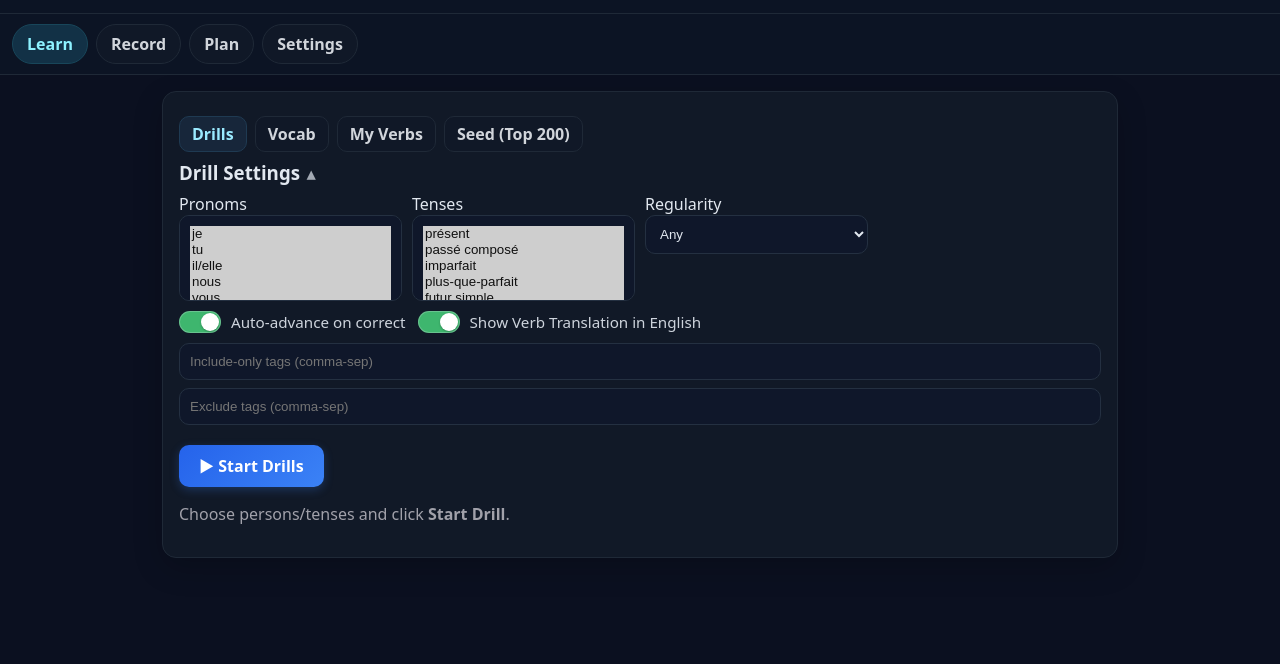
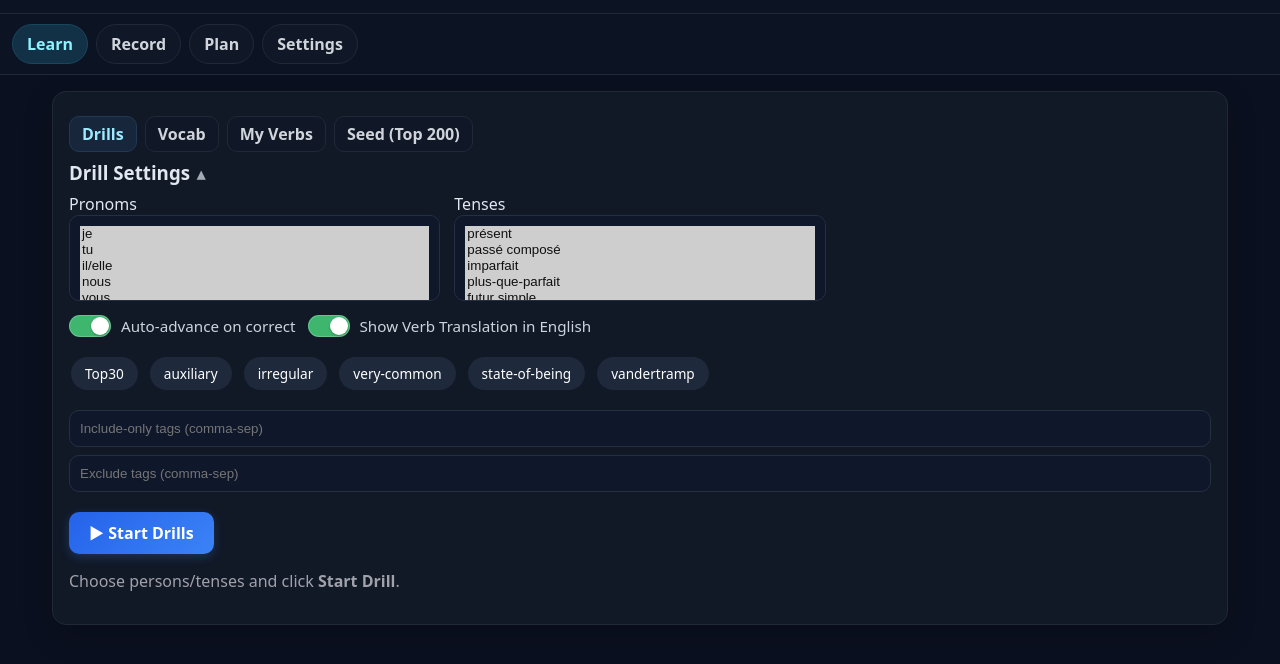
Before and after one commit to acnice1/parlcoach, a website: page index.html in a window 1280 px wide. Shown: the part 46-710 px from the top of the page. Drawn offline with nearby package versions, Linux system fonts and the light colour scheme.

Commit message:
some styling and tag pills

```diff
--- a/app.js
+++ b/app.js
@@ -187,6 +187,18 @@ const DISPLAY_TENSE = {
 const COLLATED_URL = 'top200_french_verbs_collated.json';
 const RULES_URL = 'verb_conjugation_rules.json'; // optional (text-only help)
 
+// --- Fixed list of tag pills you want to show ---
+const TAG_PILL_OPTIONS = [
+  'Top30',
+  'auxiliary',
+  'irregular',
+  'very-common',
+  'state-of-being',
+  'vandertramp'
+  // add/remove as you like
+];
+
+
 const TENSE_DS_KEY = {
   present: 'Présent',
   imparfait: 'Imparfait',
@@ -269,6 +281,7 @@ createApp({
       // QA
       newQA:{ q:'', a:'' },
 
+
       // PLAN
       plan:{ key:'v1', goal:'Government B', dailyMinutes:60, focus:'listening, oral, vocab', weeklySchedule:'', notes:'' },
 
@@ -283,6 +296,25 @@ createApp({
 
     const myVerbs = computed(() => state.verbs.filter(v => !(v.tags || []).includes('top200')));
     const seedVerbs = computed(() => state.verbs.filter(v => (v.tags || []).includes('top200')));
+
+    // Fixed set you control (not auto-collected)
+const tagPills = Vue.ref(TAG_PILL_OPTIONS.slice());
+
+// Toggle include
+function toggleIncludeTag(tag){
+  const curr = Array.isArray(state.drillPrefs.includeOnlyTags) ? state.drillPrefs.includeOnlyTags : [];
+  const has  = curr.includes(tag);
+  state.drillPrefs.includeOnlyTags = has ? curr.filter(t => t !== tag) : curr.concat(tag);
+  saveDrillPrefs();
+}
+
+// Toggle exclude
+function toggleExcludeTag(tag){
+  const curr = Array.isArray(state.drillPrefs.excludeTags) ? state.drillPrefs.excludeTags : [];
+  const has  = curr.includes(tag);
+  state.drillPrefs.excludeTags = has ? curr.filter(t => t !== tag) : curr.concat(tag);
+  saveDrillPrefs();
+}
 
     const scoreClass = computed(() => {
       const t = state.drillSession.total || 0;
@@ -704,6 +736,24 @@ await db.verbs.update(existing.id, { tags, conj: r.conj, english: existing.engli
       );
     }
 
+    // --- Collect all known tags from verbs ---
+const allKnownTags = computed(() => {
+  const tags = new Set();
+  state.verbs.forEach(v => (v.tags || []).forEach(t => tags.add(t)));
+  return Array.from(tags).sort((a,b)=>a.localeCompare(b));
+});
+
+// --- Toggle tags when pills clicked ---
+function toggleTag(tag){
+  const arr = state.drillPrefs.includeOnlyTags || [];
+  const idx = arr.indexOf(tag);
+  if (idx >= 0) arr.splice(idx, 1);
+  else arr.push(tag);
+  state.drillPrefs.includeOnlyTags = arr;
+  saveDrillPrefs();
+}
+
+
     // ------------------------------- DATA LOOKUPS -----------------------------
     function getConjFromDatasetFirst(inf, tenseId, personIndex){
       if (state.dataset) {
@@ -1064,6 +1114,9 @@ await db.verbs.update(existing.id, { tags, conj: r.conj, english: existing.engli
       // audio
       startRecording, stopRecording, deleteRecording,
 
+      // tagging
+      tagPills, toggleIncludeTag, toggleExcludeTag,
+
       // QA
       saveQA,
 
--- a/index.html
+++ b/index.html
@@ -68,14 +68,14 @@
                 </select>
               </label>
 
-              <!-- Regularity -->
+              <!-- Regularity
               <label>Regularity
                 <select v-model="drillPrefs.regularity" title="Regular vs Irregular">
                   <option value="any">Any</option>
                   <option value="regular">Regular only</option>
                   <option value="irregular">Irregular only</option>
                 </select>
-              </label>
+              </label>  -->
 
               <!-- Switches -->
               <div class="switch-row" style="grid-column:1/-1; display:flex; gap:12px; flex-wrap:wrap">
@@ -91,6 +91,38 @@
                   <span class="label-text">Show Verb Translation in English</span>
                 </label>
               </div>
+
+
+              <!-- Tag Pills -->
+             <!-- Include Tag Pills -->
+      <div class="tag-pills">
+        <span
+          v-for="tag in tagPills"
+          :key="'inc-'+tag"
+          class="tag-pill"
+          :class="{ active: drillPrefs.includeOnlyTags?.includes(tag) }"
+          @click="toggleIncludeTag(tag)"
+          title="Include this tag in drills"
+        >
+          {{ tag }}
+        </span>
+      </div>
+
+      <!-- Exclude Tag Pills
+      <div class="tag-pills" style="margin-top:4px;">
+        <span
+          v-for="tag in tagPills"
+          :key="'exc-'+tag"
+          class="tag-pill"
+          :class="{ active: drillPrefs.excludeTags?.includes(tag) }"
+          @click="toggleExcludeTag(tag)"
+          title="Exclude this tag from drills"
+        >
+          – {{ tag }}
+        </span>
+      </div> -->
+
+
 
               <!-- Tag filters -->
               <div class="row" style="grid-column:1/-1; display:flex; gap:8px; flex-wrap:wrap">
--- a/styles.css
+++ b/styles.css
@@ -472,3 +472,84 @@ details.box > summary h3::after {
   opacity: .7;
 }
 details.box[open] > summary h3::after { content: '▴'; }
+
+
+
+/* nicer layout + spacing */
+.tag-pills {
+  display: flex;
+  flex-wrap: wrap;
+  justify-content: center;   /* or flex-start / space-between */
+  gap: 10px;
+  padding: 6px 8px;
+}
+
+/* pill look (keep or tweak) */
+.tag-pill {
+  display: inline-block;
+  padding: 6px 14px;
+  border-radius: 9999px;
+  background: #1e293b;
+  color: #fff;
+  font-size: 0.85rem;
+  cursor: pointer;
+  user-select: none;
+  transition: background .2s, transform .1s;
+}
+.tag-pill:hover { background:#334155; transform:scale(1.05); }
+.tag-pill.active { background:#3b82f6; color:#fff; }
+/* === WIDER LAYOUT + AIRIER DRILL SETTINGS === */
+
+/* 1) Make the main view wider on desktop */
+.view{
+  max-width: 1200px;         /* was 980px */
+}
+@media (min-width: 1440px){
+  .view{ max-width: 1400px; } /* extra-wide screens */
+}
+
+/* 2) Reduce “crowded columns” feel in Drill Settings:
+      - use bigger min cards so fewer columns render
+      - add row gaps for breathing room */
+.drill-grid{
+  grid-template-columns: repeat(auto-fit, minmax(300px, 1fr)); /* was 220px */
+  gap: 14px;                                                   /* was 10px */
+}
+
+/* 3) Ensure the tag pills span full width of the grid */
+.drill-grid > .tag-pills{
+  grid-column: 1 / -1;    /* force full-row span */
+}
+
+/* 4) Make pills flow horizontally and wrap naturally */
+.tag-pills{
+  display: flex;
+  flex-wrap: wrap;        /* allow multiple rows */
+  justify-content: flex-start;
+  gap: 10px 12px;         /* row gap, column gap */
+  padding: 6px 2px;
+  width: 100%;
+}
+
+.tag-pill{
+  white-space: nowrap;    /* keep tags on one line each */
+  padding: 7px 14px;      /* slightly larger touch target */
+  border-radius: 9999px;
+}
+
+/* Optional: when you’ve got tons of tags, enable a single-line scroller instead of wrapping */
+/*
+.tag-pills{
+  flex-wrap: nowrap;
+  overflow-x: auto;
+  scrollbar-width: thin;
+}
+*/
+
+/* 5) Give the drill card a tad more width comfort */
+.drill-card{
+  padding: 18px 20px;     /* subtle expansion */
+}
+
+/* 6) (Bugfix) If you see a stray "./*" before a comment in your CSS, delete the leading dot.
+      It breaks the rule that follows and can prevent the tag-pills row from spanning. */
```
